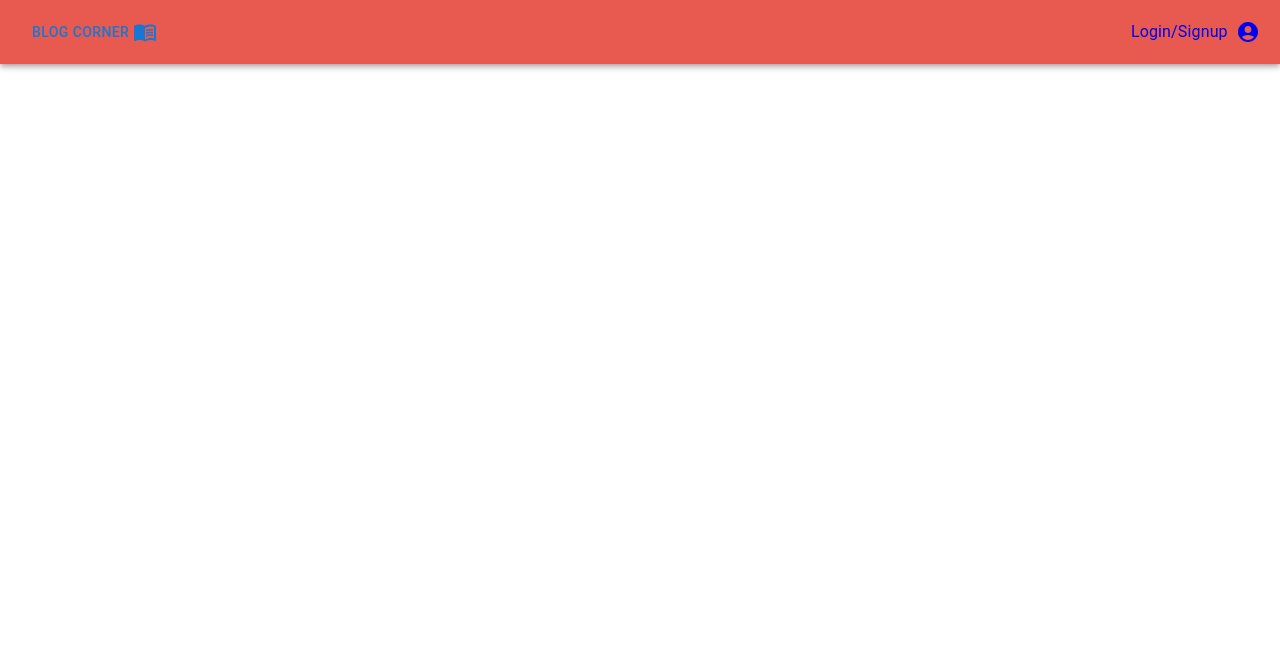
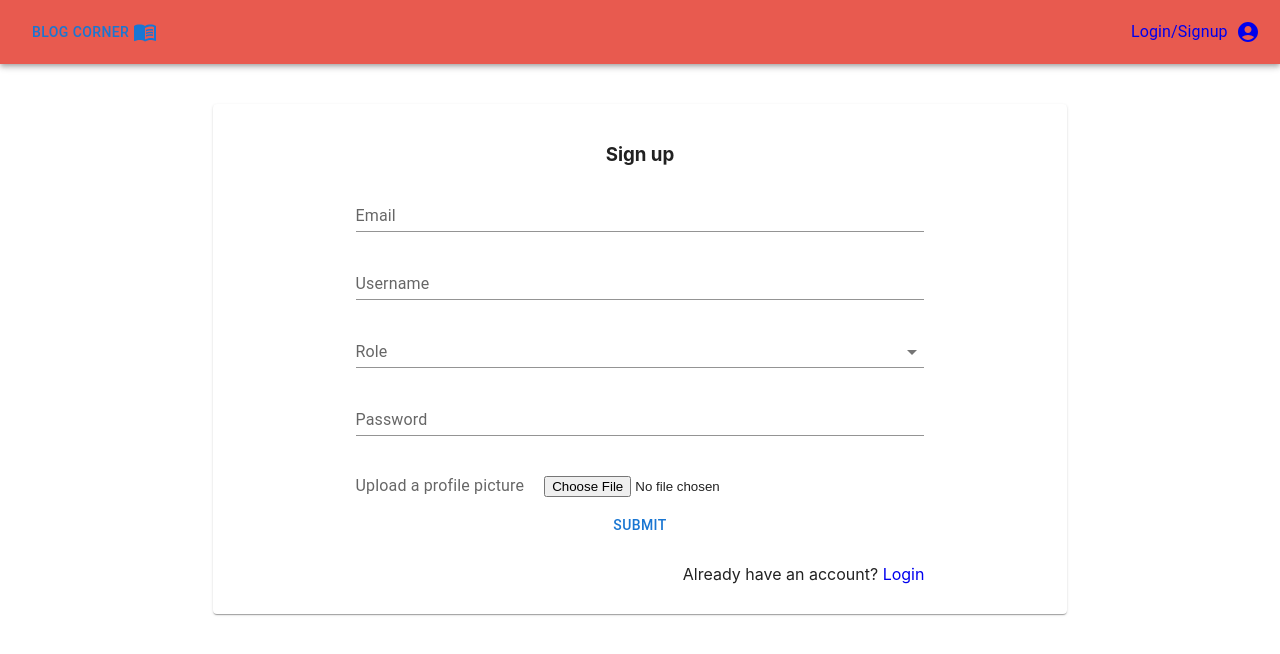
Before and after one commit to nermoo/Project_Trinity, a React (Create React App) app in the folder client/: page /auth/signup in a window 1280 px wide. Shown: the top 654 px of the page. Built offline with nearby package versions, Linux system fonts and the light colour scheme.

Commit message:
Add card wrapper component

```diff
--- a/client/src/App.js
+++ b/client/src/App.js
@@ -12,6 +12,7 @@ import Followers from './components/blogger/followers';
 import Blogcon from './components/blog/blogcontent';
 import Readerprofile from './components/reader/readerProfile';
 import SavedItems from './components/reader/savedItems';
+import Signup from './components/auth/signup';
 
 
 
@@ -22,8 +23,9 @@ function App() {
         <Nav/>
       <Routes>
       <Route exact path='/' element={<Home/>}/>
-      <Route path='/auth' element={<Auth/>}>
-
+      <Route path='auth'>
+        <Route path='login' element={<Login/>}/>
+        <Route path='signup' element={<Signup/>}/>
       </Route>
 
       <Route path='/editor' element={<Editor/>}/>
@@ -41,6 +43,7 @@ function App() {
         <Route path='user'>
           <Route path=':name' element={<Readerprofile/>}>
             <Route path='saved' element={<SavedItems/>}/>
+            <Route path='following' element={<Followers/>}/>
           </Route>
         </Route>
       </Route>
--- a/client/src/components/auth/authpage.js
+++ b/client/src/components/auth/authpage.js
@@ -28,7 +28,7 @@ export default function LoginForm() {
     <Grid container>
       <Grid item xs={1} md={2} lg={3}></Grid>
       <Grid item xs={10} md={8} lg={6}>
-      <Card sx={{height:'450px'}}>
+      <Card sx={{height:'500px',marginTop:'20px'}}>
       <Box sx={{ textAlign:'center', width: '100%', typography: 'body1' }} >
       <TabContext sx value={value} >
         <Box sx={{ borderBottom: 1, borderColor: 'divider' }} >
--- a/client/src/components/auth/login.js
+++ b/client/src/components/auth/login.js
@@ -2,10 +2,12 @@ import React from 'react';
 import {Grid, TextField, Button, Typography,Snackbar,Alert} from '@mui/material';
 import { useEffect,useRef,useState } from 'react';
 import axios from 'axios';
-import { Navigate } from "react-router-dom";
+import { Link, Navigate } from "react-router-dom";
 import { useNavigate } from "react-router-dom";
 import { useDispatch } from 'react-redux';
 import { login } from '../../actions';
+import Card from './../common/card';
+import { textAlign } from '@mui/system';
 
 
 
@@ -86,10 +88,20 @@ const Login=()=>{
         <Grid container>
                        <Grid item xs={2}></Grid>
                        <Grid item xs={8}>
+                       <Card header='Login'>
                        <Typography sx={{color:'red',fontSize:'12px'}}>{loginEr}</Typography>
                        <TextField error={Errors.userName} helperText={Errors.userName} fullWidth onChange={(e)=>(setUname(e.target.value))} sx={{marginBottom:'10px', marginTop:'20px'}} multiline placeholder='Enter username' id="userName" label="Username" variant="standard" /><br/>
                        <TextField error={Errors.password} helperText={Errors.password} fullWidth onChange={(e)=>(setPass(e.target.value))} sx={{marginBottom:'20px'}} placeholder='Enter password' id="password" type="password" label="Password" variant="standard" />
+                          <div style={{marginTop:'10px', textAlign:'center'}}>
                           <Button onClick={handleLog}>Login</Button>
+                          </div>
+                          <div style={{margin:'20px 0 10px 0',textAlign:'end'}}>
+                            <span>
+                                Don't have an account yet?
+                                <Link style={{textDecoration:'none'}} to={'/auth/signup'}> Sign up</Link>
+                            </span>
+                          </div>
+                        </Card>
                            </Grid>
                        <Grid item xs={2}></Grid>
                        <Snackbar anchorOrigin={{ vertical, horizontal}} open={warning} onClose={handleClose}>
--- a/client/src/components/auth/logout.js
+++ b/client/src/components/auth/logout.js
@@ -12,7 +12,11 @@ const Logout=()=>{
     const logout=()=>{
         localStorage.clear();
         dispatch(login());
-        navigate('/auth');
+        navigate('/auth/login');
+
+    }
+
+    const confirmation=()=>{
 
     }
 
--- a/client/src/components/auth/signup.js
+++ b/client/src/components/auth/signup.js
@@ -1,8 +1,9 @@
 import React from 'react';
-import {useState} from 'react';
-import { Grid, TextField, FormControl, InputLabel, Select, MenuItem, Button, Typography,FormLabel } from '@mui/material';
+import {useState, useEffect} from 'react';
+import { Grid, TextField, FormControl, InputLabel, Select, MenuItem, Button, Typography, FormLabel, Snackbar, Alert } from '@mui/material';
 import axios from 'axios';
-import { useNavigate } from "react-router-dom";
+import { useNavigate, Link } from "react-router-dom";
+import Card from './../common/card';
 
 
 const Signup=()=>{
@@ -17,9 +18,7 @@ const Signup=()=>{
     const [image,setImg]=useState();
     const [Errors,setErr]=useState({});
     let navigate = useNavigate();
-
-
-  console.log(reg);
+    const [alert,setAlert]=useState(false);
 
   const formHandle=(e)=>{
     const { name, value } = e.target;
@@ -54,7 +53,9 @@ const Signup=()=>{
         formdata.append('email',reg.email);
         formdata.append('role',reg.role);
         formdata.append('password',reg.password);
-        formdata.append('image',image);
+        if(image){
+          formdata.append('image',image);
+        }
         for(var pair of formdata.entries()) {
           console.log(pair[0]+', '+pair[1]);
         }
@@ -62,7 +63,10 @@ const Signup=()=>{
 
           console.log(res.status);
           if(res.status===200){
-            navigate("/auth");
+            setAlert(true);
+            setTimeout(()=>{
+              navigate("/auth/login");
+            },2000)
           }
           //this should redirected to the authpage.
         })
@@ -73,11 +77,22 @@ const Signup=()=>{
     return errors;
   }
 
+  const handleClose = (event, reason) => {
+    if (reason === 'clickaway') {
+      return;
+    }
+    setAlert(false);
+  };
+
+  useEffect(()=>{
+
+  },[alert])
 
     return(
         <Grid container>
                        <Grid item xs={2}></Grid>
                        <Grid item xs={8}>
+                        <Card header="Sign up">
                        <TextField error={Errors.email} onChange={formHandle} fullWidth sx={{marginBottom:'20px'}} helperText={Errors.email} multiline placeholder='Enter your email' name='email' id="email" label="Email" type="email" variant="standard" /><br/>
                        <TextField error={Errors.userName} onChange={formHandle} fullWidth sx={{marginBottom:'20px'}} helperText={Errors.userName} multiline placeholder='Enter username' id="userName" name='userName' label="Username" variant="standard" /><br/>
                        <FormControl variant="standard" fullWidth sx={{marginBottom:'20px'}}>
@@ -94,11 +109,23 @@ const Signup=()=>{
                             </Select>
                         </FormControl>
                         <TextField error={!!Errors.password} fullWidth onChange={formHandle} sx={{marginBottom:'20px'}} helperText={Errors.password} placeholder='Enter password' id="filled-basic" type='password' name='password' label="Password" variant="standard" />
-                        <FormLabel sx={{textAlign:'left',marginBottom:'10px'}}>Upload a profile picture</FormLabel>
-                        <input onChange={(e)=>fileHandle(e)} type='file' name='profilepic' id="profilepic"></input><br/>
-                        <Button onClick={handleReg}>Submit</Button>
+                        <FormLabel sx={{textAlign:'left'}}>Upload a profile picture</FormLabel>
+                        <input onChange={(e)=>fileHandle(e)} type='file' name='profilepic' id="profilepic" style={{marginTop:'20px', marginLeft:'20px'}}></input><br/>
+                        <div style={{margin:'10px 0 20px 0', textAlign:'center'}}>
+                        <Button  onClick={handleReg}>Submit</Button>
+                        </div>
+                          <div style={{margin:'20px 0 10px 0',textAlign:'end'}}>
+                            <span>
+                                Already have an account?
+                                <Link style={{textDecoration:'none'}} to={'/auth/login'}> Login</Link>
+                            </span>
+                          </div>
+                        </Card>
                            </Grid>
                        <Grid item xs={2}></Grid>
+                       <Snackbar anchorOrigin={{ vertical:'top', horizontal:'center'}} open={alert} onClose={handleClose}>
+                           <Alert onClose={handleClose} severity="success"> Account created sucessfully</Alert>
+                       </Snackbar>
                     </Grid>
     );
 }
--- /dev/null
+++ b/client/src/components/common/card.js
@@ -0,0 +1,26 @@
+import { Card,Grid, Stack } from "@mui/material";
+
+
+
+
+export default function CommonCard(props){
+
+    return(
+        <Card sx={{marginTop:'20px'}}>
+        <Grid container sx={{margin:'20px 0 20px 0'}}>
+            <Grid item xs={2}></Grid>
+            <Grid item xs={8}>
+                <Stack>
+                    <div style={{textAlign:'center'}}>
+                        <h3>{props.header}</h3>
+                    </div>
+                    <div>
+                        {props.children}
+                    </div>
+                </Stack>
+            </Grid>
+            <Grid item xs={2}></Grid>
+        </Grid>
+        </Card>
+    );
+}
--- a/client/src/components/home/navbar.js
+++ b/client/src/components/home/navbar.js
@@ -31,7 +31,7 @@ const Nav=()=>{
       setComp('Hi '+user);
     }else{
       setProf(false);
-      setLink('/auth');
+      setLink('/auth/login');
       setComp('Login/Signup');
     }
 
```
